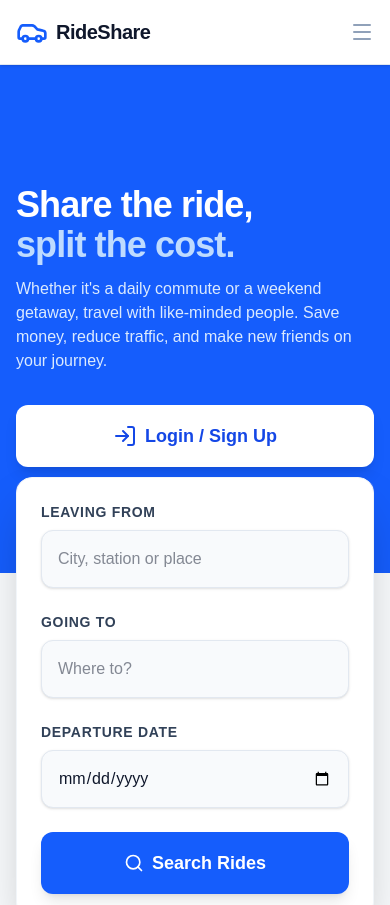
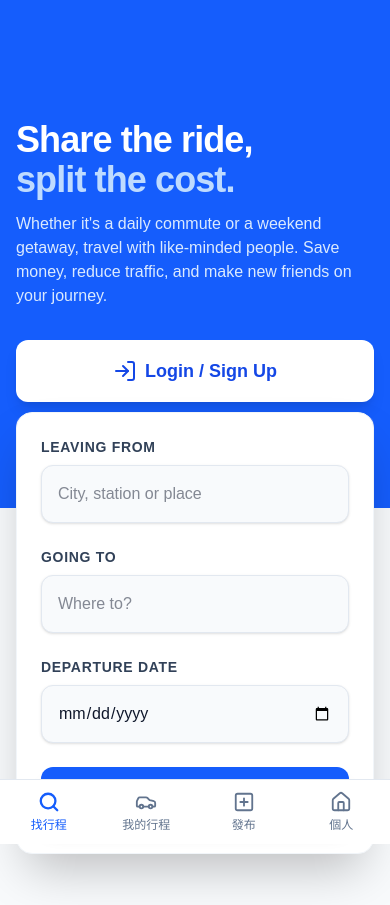
Before and after one commit to ksh1ng/rideshare-mvp, a Next.js app: page / in a window 390 px wide. Shown: the top 905 px of the page. Built offline with nearby package versions, Linux system fonts and the light colour scheme; no server answers.

Commit message:
[DEV-16]Responsive Nav Bar for Desktop&PWA

```diff
--- a/src/app/layout.tsx
+++ b/src/app/layout.tsx
@@ -2,7 +2,7 @@ import type { Metadata, Viewport } from "next";
 import { Geist, Geist_Mono } from "next/font/google";
 import "./globals.css";
 import Navbar from "@/components/Navbar";
-/*import MobileNav from "@/components/MobileNav"; */ // 這是我們準備加入的手機底部導覽列
+import MobileNav from "@/components/MobileNav"; // 這是我們準備加入的手機底部導覽列
 
 const geistSans = Geist({
   variable: "--font-geist-sans",
@@ -61,6 +61,7 @@ export default function RootLayout({
         </main>
 
         {/* 這裡加入新的手機底部導覽列 */}
+        <MobileNav />
       </body>
     </html>
   );
--- /dev/null
+++ b/src/components/MobileNav.tsx
@@ -0,0 +1,41 @@
+"use client";
+
+import Link from "next/link";
+import { usePathname } from "next/navigation";
+import { Home, Search, PlusSquare, Car } from "lucide-react"; // 假設你使用 lucide-react 圖標
+
+const MobileNav = () => {
+  const pathname = usePathname();
+
+  const navItems = [
+    { label: "找行程", href: "/", icon: Search },
+    { label: "我的行程", href: "/my-trips", icon: Car },
+    { label: "發布", href: "/post-trip", icon: PlusSquare },
+    { label: "個人", href: "/profile", icon: Home },
+  ];
+
+  return (
+    <nav className="md:hidden fixed bottom-0 left-0 right-0 bg-white border-t border-slate-200 pb-safe-area-inset-bottom z-50">
+      <div className="flex justify-around items-center h-16">
+        {navItems.map((item) => {
+          const Icon = item.icon;
+          const isActive = pathname === item.href;
+          return (
+            <Link
+              key={item.href}
+              href={item.href}
+              className={`flex flex-col items-center justify-center w-full h-full space-y-1 ${
+                isActive ? "text-blue-600" : "text-slate-500"
+              }`}
+            >
+              <Icon size={22} strokeWidth={isActive ? 2.5 : 2} />
+              <span className="text-xs font-medium">{item.label}</span>
+            </Link>
+          );
+        })}
+      </div>
+    </nav>
+  );
+};
+
+export default MobileNav;
--- a/src/components/Navbar.tsx
+++ b/src/components/Navbar.tsx
@@ -41,7 +41,7 @@ const Navbar: React.FC = () => {
   };
 
   return (
-    <nav className="bg-white border-b border-slate-200 sticky top-0 z-50 shadow-sm">
+    <nav className="hidden md:block bg-white border-b border-slate-200 sticky top-0 z-50 shadow-sm">
       <div className="max-w-7xl mx-auto px-4 sm:px-6 lg:px-8">
         <div className="flex justify-between h-16">
           <div className="flex items-center">
```
